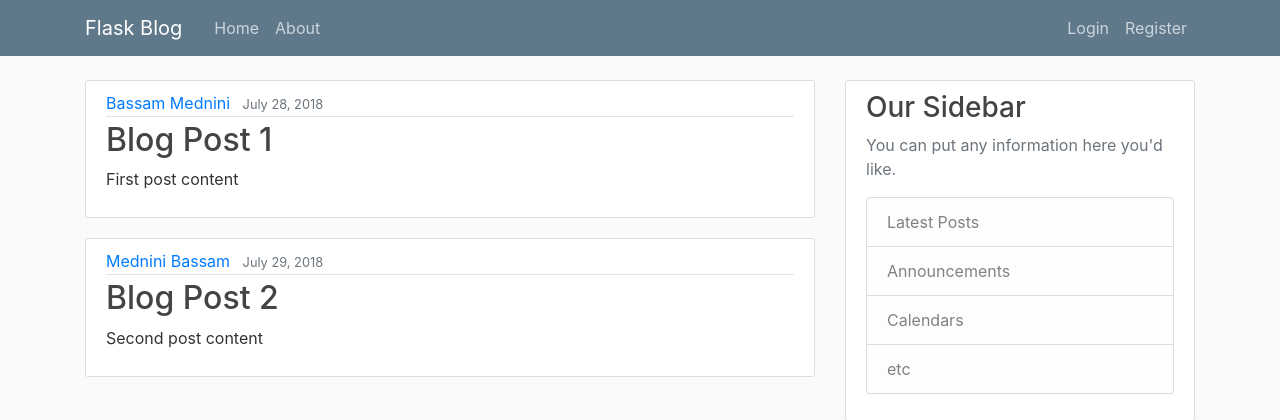
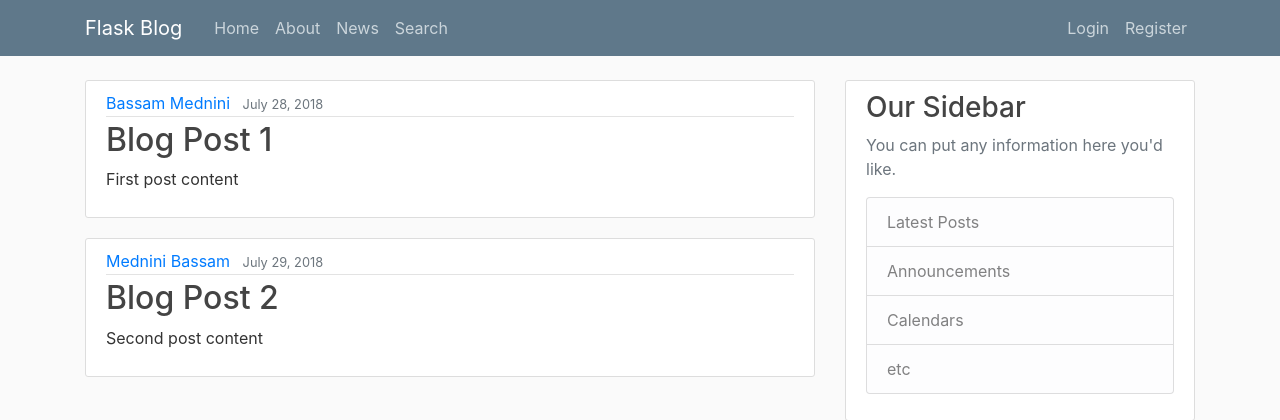
Before and after one commit to BassamxMednini/Website-mit-Python-Flask, a Flask app: page / in a window 1280 px wide. Shown: the top 420 px of the page. Run offline with Flask 2, Linux system fonts and the light colour scheme; some libraries are stand-ins or nearby versions.

Commit message:
Zwei neue nav-items hinzugefügt

```diff
--- a/flaskblog/templates/layout.html
+++ b/flaskblog/templates/layout.html
@@ -27,6 +27,8 @@
                     <div class="navbar-nav mr-auto">
                         <a class="nav-item nav-link" href="{{ url_for('home') }}">Home</a>
                         <a class="nav-item nav-link" href="{{ url_for('about') }}">About</a>
+                        <a class="nav-item nav-link" href="/">News</a>
+                        <a class="nav-item nav-link" href="/">Search</a>
                     </div>
                 <!-- Navbar Right Side -->
                     <div class="navbar-nav">
```
